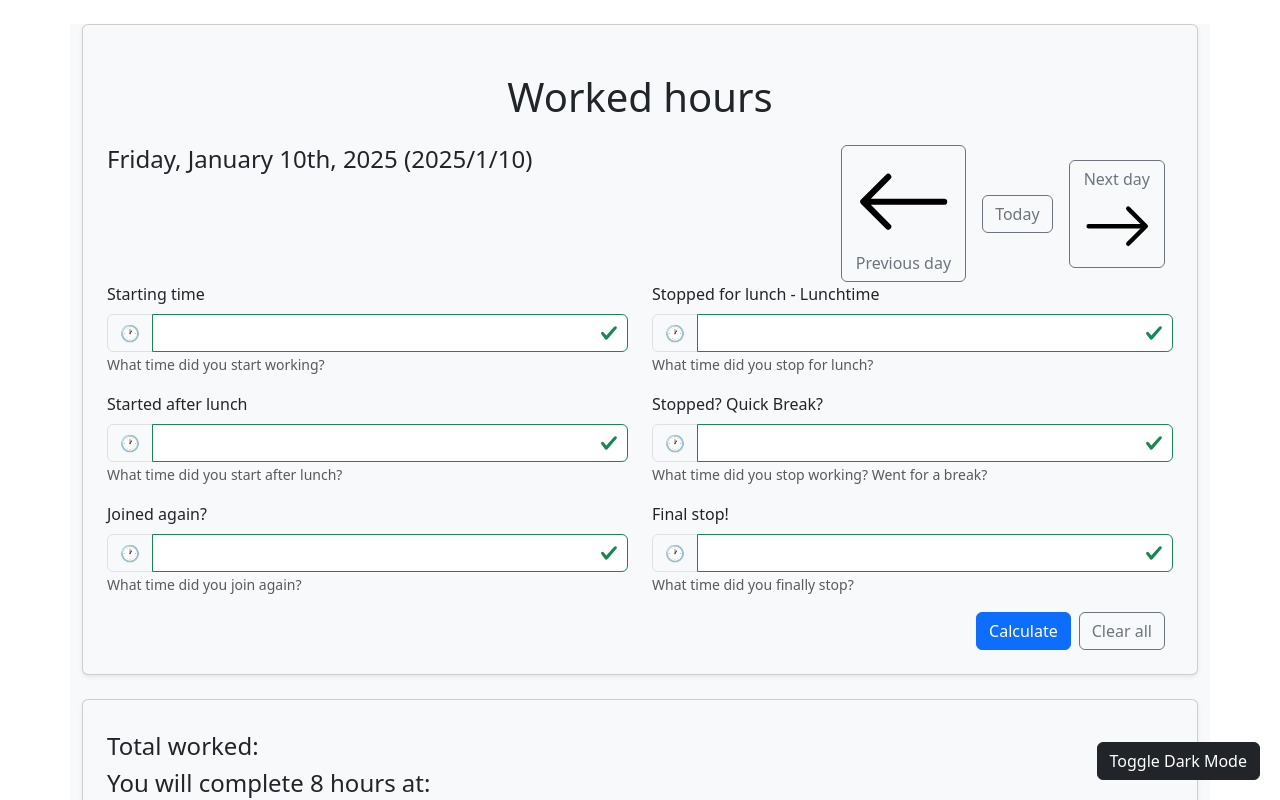
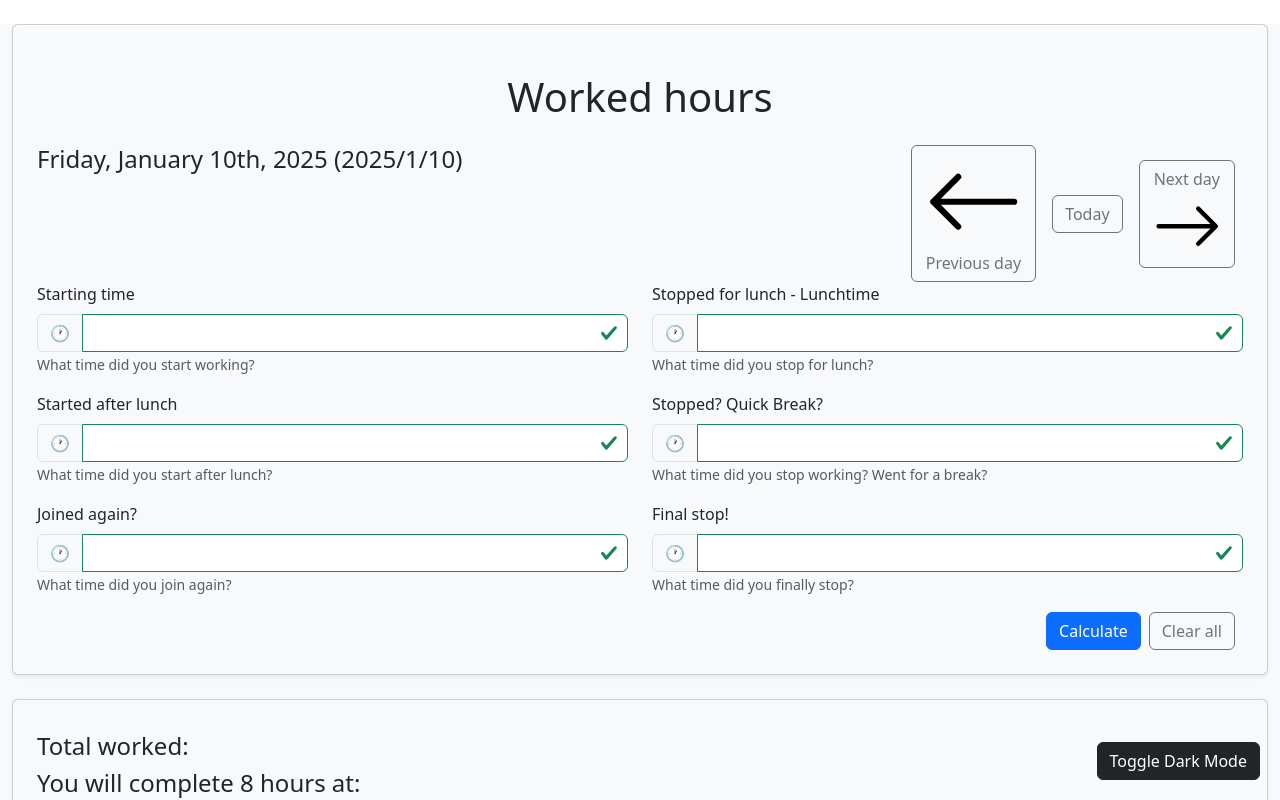
Before and after one commit to RMCampos/worked-hours-report, a React (Vite) app in the folder client/: page / in a window 1280 px wide. Shown: the top 800 px of the page. Built offline with nearby package versions, Linux system fonts and the light colour scheme.

Commit message:
feat: make the app fluid for smaller view port

```diff
--- a/client/src/App.tsx
+++ b/client/src/App.tsx
@@ -17,7 +17,7 @@ function App(): React.ReactNode {
   const { theme } = useTheme();
 
   return (
-    <Container className={`text-bg-${theme}`}>
+    <Container fluid className={`text-bg-${theme}`}>
       <TodayTracker />
       <Report />
       <DarkButton />
```
